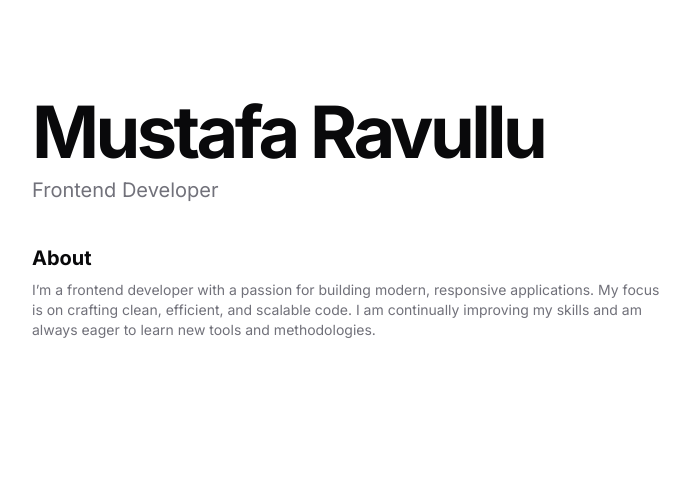
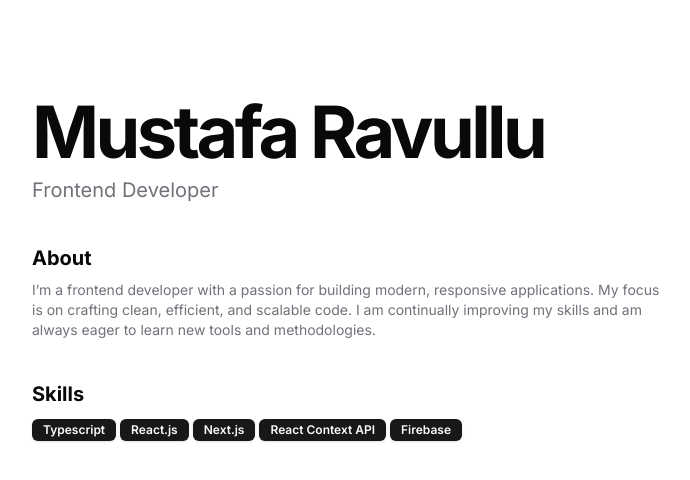
Before and after one commit to MustafaRavullu/portfolio-web-site, a Next.js app: page / in a window 1280 px wide. Shown: the top 480 px of the page, without its empty margins (288-978 px from the left). Built offline with nearby package versions, Linux system fonts and the light colour scheme.

Commit message:
feat: add skills section to homepage

```diff
--- a/app/page.tsx
+++ b/app/page.tsx
@@ -1,11 +1,13 @@
 import About from "@/components/about";
 import Hero from "@/components/hero";
+import Skills from "@/components/skills";
 
 export default function Home() {
   return (
     <main className="min-h-[100dvh] max-w-screen-sm px-6 py-8 sm:py-24 sm:px-0 mx-auto flex flex-col space-y-10">
       <Hero />
       <About />
+      <Skills />
     </main>
   );
 }
--- /dev/null
+++ b/components/skills.tsx
@@ -0,0 +1,17 @@
+import { DATA } from "@/data/resume";
+import { Badge } from "./ui/badge";
+
+export default function Skills() {
+  return (
+    <section className="space-y-2">
+      <h2 className="text-xl font-bold">Skills</h2>
+      <ul className="flex flex-wrap gap-1">
+        {DATA.skills.map((skill, index) => (
+          <li key={index}>
+            <Badge>{skill}</Badge>
+          </li>
+        ))}
+      </ul>
+    </section>
+  );
+}
--- /dev/null
+++ b/components/ui/badge.tsx
@@ -0,0 +1,36 @@
+import * as React from "react"
+import { cva, type VariantProps } from "class-variance-authority"
+
+import { cn } from "@/lib/utils"
+
+const badgeVariants = cva(
+  "inline-flex items-center rounded-md border px-2.5 py-0.5 text-xs font-semibold transition-colors focus:outline-none focus:ring-2 focus:ring-ring focus:ring-offset-2",
+  {
+    variants: {
+      variant: {
+        default:
+          "border-transparent bg-primary text-primary-foreground shadow hover:bg-primary/80",
+        secondary:
+          "border-transparent bg-secondary text-secondary-foreground hover:bg-secondary/80",
+        destructive:
+          "border-transparent bg-destructive text-destructive-foreground shadow hover:bg-destructive/80",
+        outline: "text-foreground",
+      },
+    },
+    defaultVariants: {
+      variant: "default",
+    },
+  }
+)
+
+export interface BadgeProps
+  extends React.HTMLAttributes<HTMLDivElement>,
+    VariantProps<typeof badgeVariants> {}
+
+function Badge({ className, variant, ...props }: BadgeProps) {
+  return (
+    <div className={cn(badgeVariants({ variant }), className)} {...props} />
+  )
+}
+
+export { Badge, badgeVariants }
--- a/data/resume.tsx
+++ b/data/resume.tsx
@@ -3,4 +3,11 @@
   jobTitle: "Frontend Developer",
   about:
     "I’m a frontend developer with a passion for building modern, responsive applications. My focus is on crafting clean, efficient, and scalable code. I am continually improving my skills and am always eager to learn new tools and methodologies.",
+  skills: [
+    "Typescript",
+    "React.js",
+    "Next.js",
+    "React Context API",
+    "Firebase",
+  ],
 };
```
